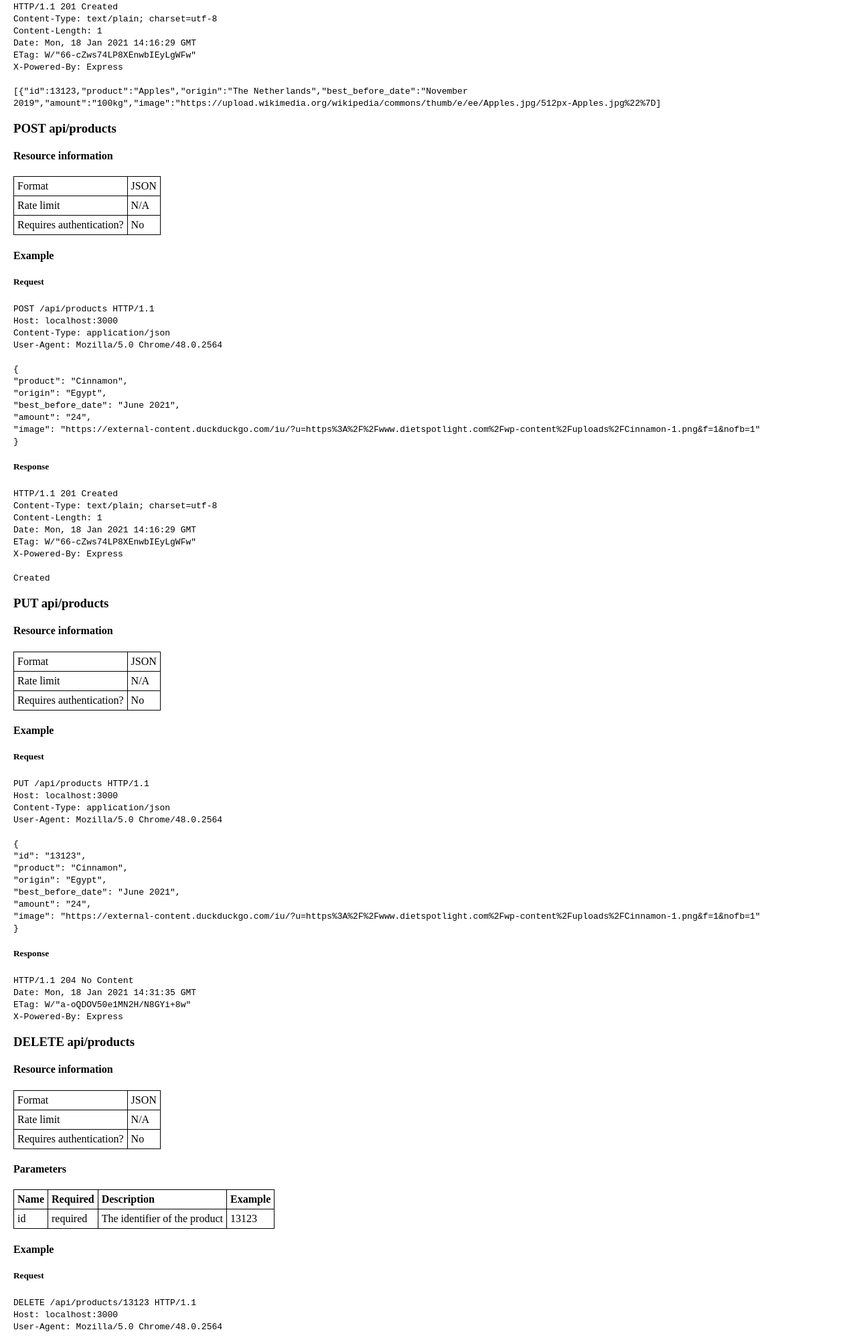
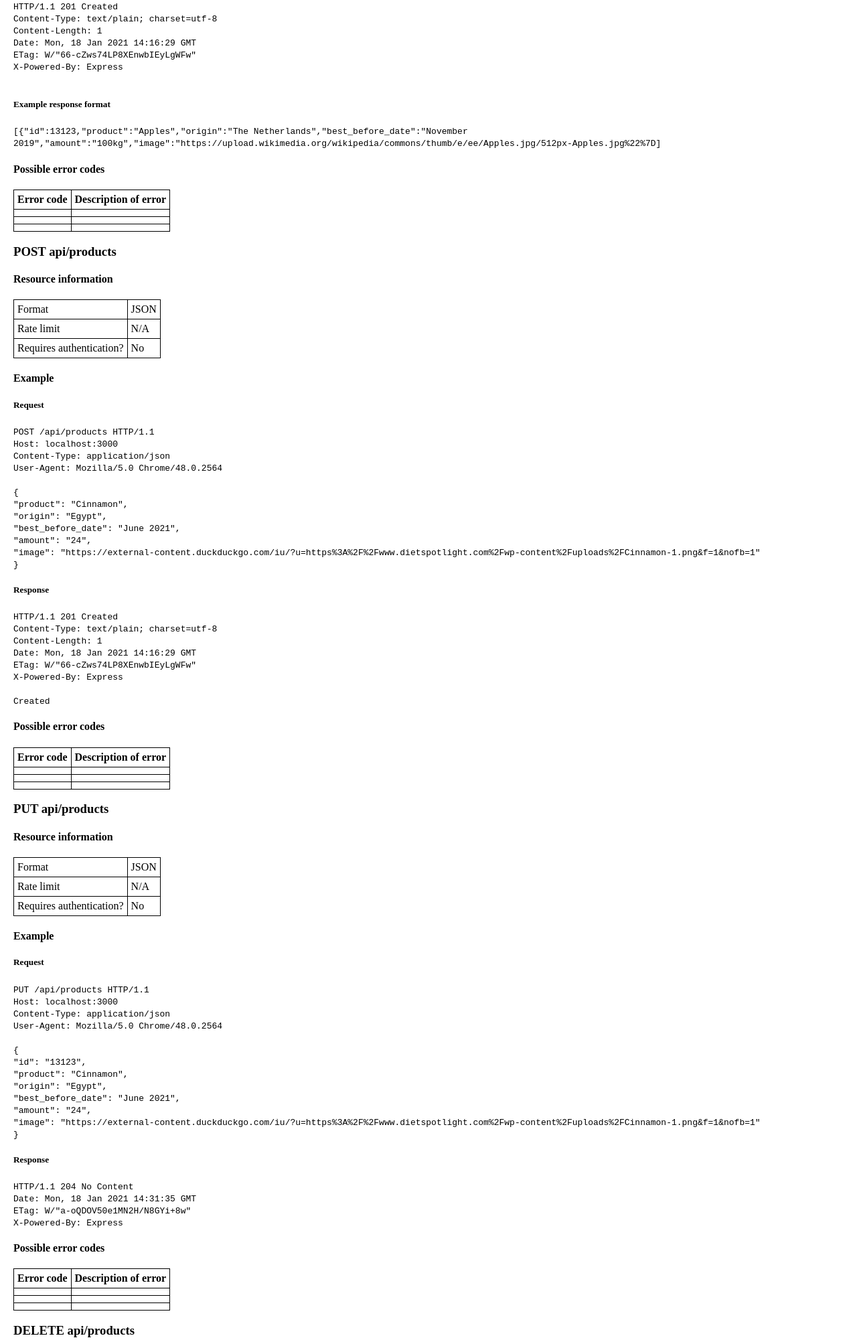
Before and after one commit to andrulonis/Webtech-lab7, a website: page documentation.html in a window 1280 px wide. Shown: the part 1198-3199 px from the top of the page at 67% size. Drawn offline with Linux system fonts and the light colour scheme.

Commit message:
Update documentation.html

```diff
--- a/documentation.html
+++ b/documentation.html
@@ -152,9 +152,34 @@
         Date: Mon, 18 Jan 2021 14:16:29 GMT<br>
         ETag: W/"66-cZws74LP8XEnwbIEyLgWFw"<br>
         X-Powered-By: Express<br>
-        <br>
+        <br></code>
+        <h5>Example response format</h5>
+      <code>
         [{"id":13123,"product":"Apples","origin":"The Netherlands","best_before_date":"November 2019","amount":"100kg","image":"https://upload.wikimedia.org/wikipedia/commons/thumb/e/ee/Apples.jpg/512px-Apples.jpg%22%7D]
       </code>
+      <h4>Possible error codes</h4>
+      <table>
+        <thead>
+          <tr>
+            <th>Error code</th>
+            <th>Description of error</th>
+          </tr>
+        </thead>
+        <tbody>
+          <tr>
+            <td></td>
+            <td></td>
+          </tr>
+          <tr>
+            <td></td>
+            <td></td>
+          </tr>
+          <tr>
+            <td></td>
+            <td></td>
+          </tr>
+        </tbody>
+      </table>
     </div>
 
     <!-- POST -->
@@ -204,6 +229,29 @@
         <br>
         Created
       </code>
+      <h4>Possible error codes</h4>
+      <table>
+        <thead>
+          <tr>
+            <th>Error code</th>
+            <th>Description of error</th>
+          </tr>
+        </thead>
+        <tbody>
+          <tr>
+            <td></td>
+            <td></td>
+          </tr>
+          <tr>
+            <td></td>
+            <td></td>
+          </tr>
+          <tr>
+            <td></td>
+            <td></td>
+          </tr>
+        </tbody>
+      </table>
     </div>
 
     <!-- PUT -->
@@ -250,6 +298,29 @@
         ETag: W/"a-oQDOV50e1MN2H/N8GYi+8w"<br>
         X-Powered-By: Express
       </code>
+      <h4>Possible error codes</h4>
+      <table>
+        <thead>
+          <tr>
+            <th>Error code</th>
+            <th>Description of error</th>
+          </tr>
+        </thead>
+        <tbody>
+          <tr>
+            <td></td>
+            <td></td>
+          </tr>
+          <tr>
+            <td></td>
+            <td></td>
+          </tr>
+          <tr>
+            <td></td>
+            <td></td>
+          </tr>
+        </tbody>
+      </table>
     </div>
 
     <!-- DELETE -->
@@ -305,6 +376,29 @@
         ETag: W/"a-oQDOV50e1MN2H/N8GYi+8w"<br>
         X-Powered-By: Express
       </code>
+      <h4>Possible error codes</h4>
+      <table>
+        <thead>
+          <tr>
+            <th>Error code</th>
+            <th>Description of error</th>
+          </tr>
+        </thead>
+        <tbody>
+          <tr>
+            <td></td>
+            <td></td>
+          </tr>
+          <tr>
+            <td></td>
+            <td></td>
+          </tr>
+          <tr>
+            <td></td>
+            <td></td>
+          </tr>
+        </tbody>
+      </table>
     </div>
 
     <h2>Timestamps</h2>
```
